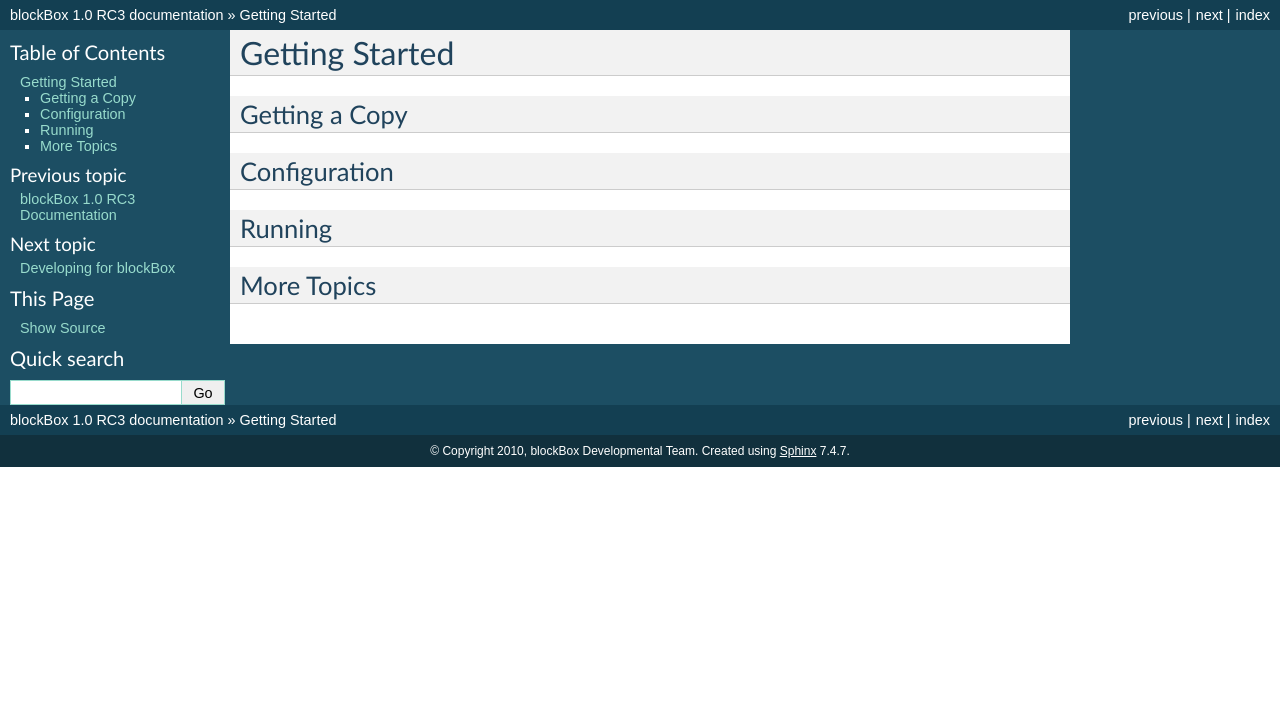
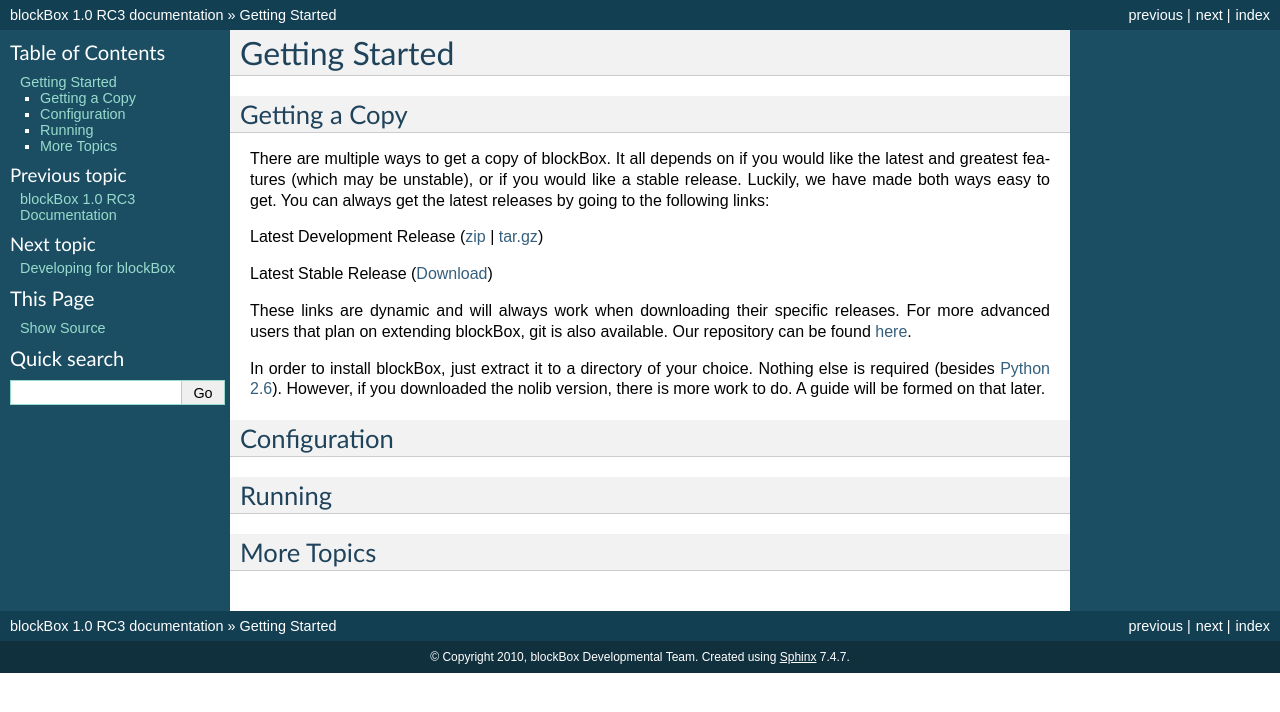
Before and after one commit to TheArchives/blockBox, a Sphinx documentation site: the page built from docs/tutorial.rst, in a window 1280 px wide. Shown: the top 712 px of the page. Built offline with Sphinx 7.4.7, drawn with Linux system fonts in a browser that asks for light colours.

Commit message:
Fixing a critical bug. Thanks for trying to keep this from me, iKJames. Working on the tutorial more. Hint hint. Updated a README.

```diff
--- a/docs/tutorial.rst
+++ b/docs/tutorial.rst
@@ -3,6 +3,23 @@
 
 Getting a Copy
 --------------
+There are multiple ways to get a copy of blockBox. It all depends on if you would like the
+latest and greatest features (which may be unstable), or if you would like a stable release.
+Luckily, we have made both ways easy to get. You can always get the latest releases by going to the following links:
+
+Latest Development Release (zip_ | tar.gz_)
+
+Latest Stable Release (Download_)
+
+These links are dynamic and will always work when downloading their specific releases. For more advanced users that plan on extending blockBox, git is also available. Our repository can be found here_.
+
+In order to install blockBox, just extract it to a directory of your choice. Nothing else is required (besides `Python 2.6`_). However, if you downloaded the nolib version, there is more work to do. A guide will be formed on that later.
+
+.. _zip: http://github.com/PixelEater/blockBox/zipball/master
+.. _tar.gz: http://github.com/PixelEater/blockBox/tarball/master
+.. _Download: http://blockbox.bradness.info/download/latest
+.. _here: http://github.com/PixelEater/blockBox
+.. _Python 2.6: http://www.python.org/download/releases/2.6.6/
 
 Configuration
 -------------
```
Also changed, not shown: 2 other files.
